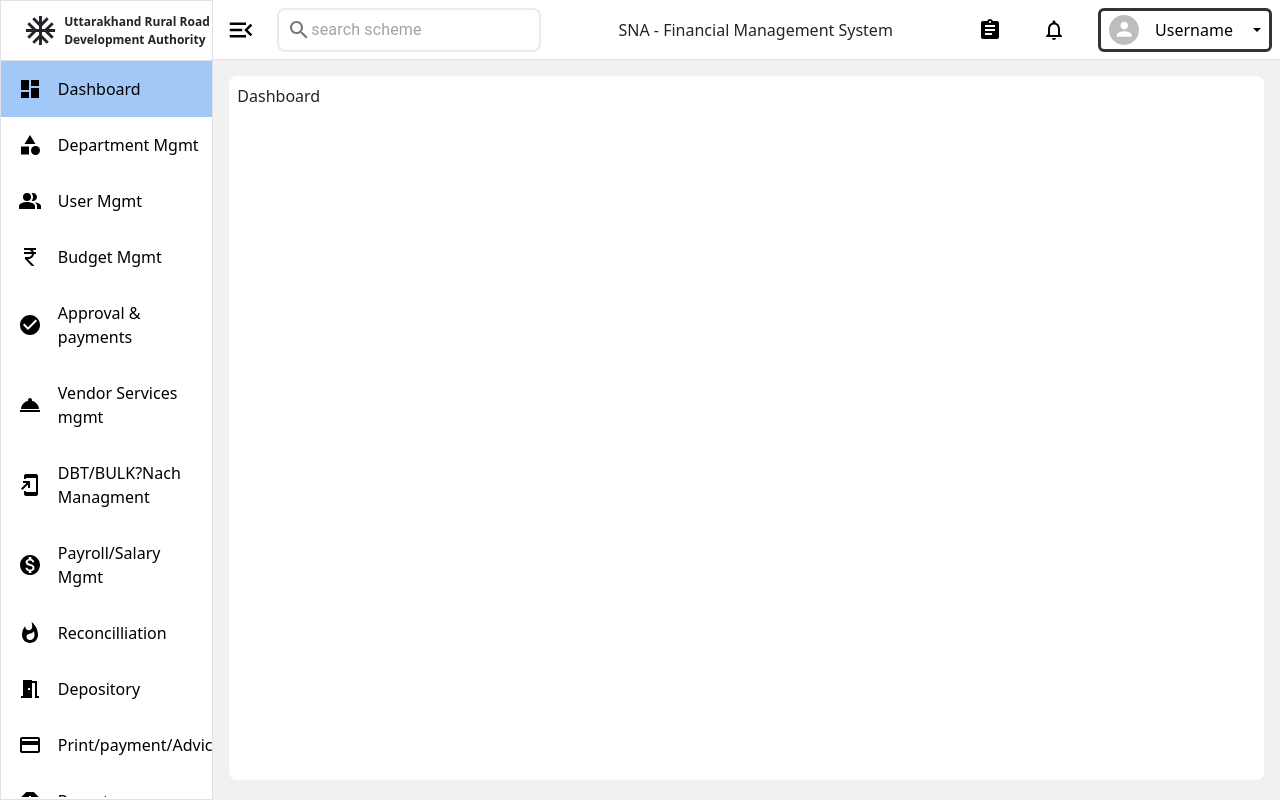
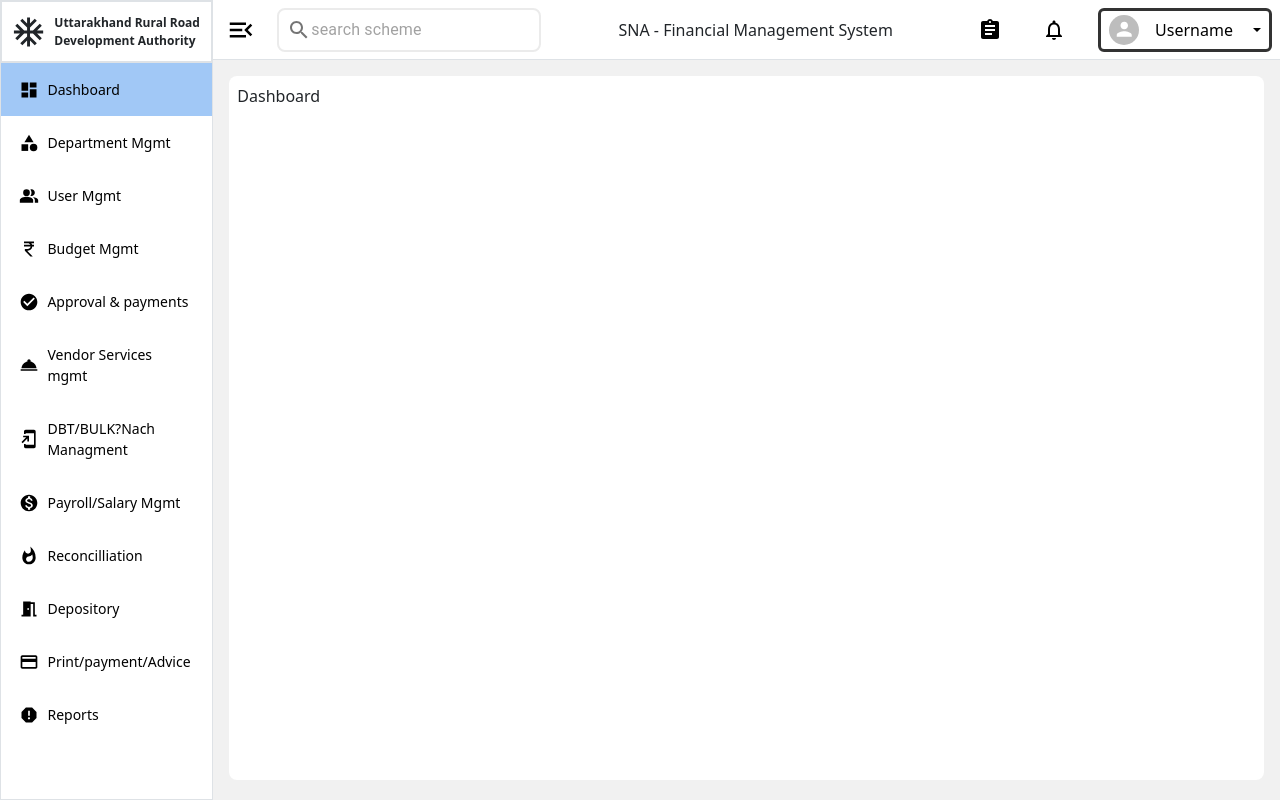
Before and after one commit to NaveenWebDev/newCompanyDashboard, a React (Vite) app: page / in a window 1280 px wide. Built offline with nearby package versions, Linux system fonts and the light colour scheme.

Commit message:
font and allignment issue resolved

```diff
--- a/src/components/Navbar.jsx
+++ b/src/components/Navbar.jsx
@@ -15,7 +15,7 @@ import Fade from "@mui/material/Fade";
 const Navbar = ({ setNavbarMenuValue }) => {
   const [hamberger, setHamberger] = useState(true);
   const [dropdownValue, setDropdownValue] = useState("Username");
-  const [anchorEl, setAnchorEl] = React.useState(null);
+  const [anchorEl, setAnchorEl] = useState(null);
 
   const open = Boolean(anchorEl);
   const handleClick = (event) => {
--- a/src/components/Sidebar.jsx
+++ b/src/components/Sidebar.jsx
@@ -1,93 +1,93 @@
 import React from "react";
 import AcUnitIcon from "@mui/icons-material/AcUnit";
-import ReportIcon from '@mui/icons-material/Report';
-import PaymentIcon from '@mui/icons-material/Payment';
-import DashboardIcon from '@mui/icons-material/Dashboard';
-import CategoryIcon from '@mui/icons-material/Category';
-import PeopleAltIcon from '@mui/icons-material/PeopleAlt';
-import CurrencyRupeeIcon from '@mui/icons-material/CurrencyRupee';
-import CheckCircleIcon from '@mui/icons-material/CheckCircle';
-import RoomServiceIcon from '@mui/icons-material/RoomService';
-MeetingRoomIcon
-import MonetizationOnIcon from '@mui/icons-material/MonetizationOn';
-import WhatshotIcon from '@mui/icons-material/Whatshot';
-import MeetingRoomIcon from '@mui/icons-material/MeetingRoom';
-import AddToHomeScreenIcon from '@mui/icons-material/AddToHomeScreen';
+import ReportIcon from "@mui/icons-material/Report";
+import PaymentIcon from "@mui/icons-material/Payment";
+import DashboardIcon from "@mui/icons-material/Dashboard";
+import CategoryIcon from "@mui/icons-material/Category";
+import PeopleAltIcon from "@mui/icons-material/PeopleAlt";
+import CurrencyRupeeIcon from "@mui/icons-material/CurrencyRupee";
+import CheckCircleIcon from "@mui/icons-material/CheckCircle";
+import RoomServiceIcon from "@mui/icons-material/RoomService";
+MeetingRoomIcon;
+import MonetizationOnIcon from "@mui/icons-material/MonetizationOn";
+import WhatshotIcon from "@mui/icons-material/Whatshot";
+import MeetingRoomIcon from "@mui/icons-material/MeetingRoom";
+import AddToHomeScreenIcon from "@mui/icons-material/AddToHomeScreen";
 import { Link, useLocation } from "react-router-dom";
 
-const Sidebar = ({menu}) => {
+const Sidebar = ({ menu }) => {
   const data = [
     {
       id: 1,
-      icon: <DashboardIcon/>,
+      icon: <DashboardIcon style={{ height: "20px", width: "20px" }} />,
       value: "Dashboard",
-      path:"/"
+      path: "/",
     },
     {
       id: 2,
-      icon: <CategoryIcon/>,
+      icon: <CategoryIcon style={{ height: "20px", width: "20px" }} />,
       value: "Department Mgmt",
-      path:"/department-mgmt"
+      path: "/department-mgmt",
     },
     {
       id: 3,
-      icon: <PeopleAltIcon/>,
+      icon: <PeopleAltIcon style={{ height: "20px", width: "20px" }} />,
       value: "User Mgmt",
-      path:"/user-mgmt"
+      path: "/user-mgmt",
     },
     {
       id: 4,
-      icon: <CurrencyRupeeIcon/>,
+      icon: <CurrencyRupeeIcon style={{ height: "20px", width: "20px" }} />,
       value: "Budget Mgmt",
-      path:"/budget-mgmt"
+      path: "/budget-mgmt",
     },
     {
       id: 5,
-      icon: <CheckCircleIcon/>,
+      icon: <CheckCircleIcon style={{ height: "20px", width: "20px" }} />,
       value: "Approval & payments",
-      path:"/approval-payments"
+      path: "/approval-payments",
     },
     {
       id: 6,
-      icon: <RoomServiceIcon/>,
+      icon: <RoomServiceIcon style={{ height: "20px", width: "20px" }} />,
       value: "Vendor Services mgmt",
-      path:"/vendor-services-mgmt"
+      path: "/vendor-services-mgmt",
     },
     {
       id: 7,
-      icon: <AddToHomeScreenIcon/>,
+      icon: <AddToHomeScreenIcon style={{ height: "20px", width: "20px" }} />,
       value: "DBT/BULK?Nach Managment",
-      path:"/dbt"
+      path: "/dbt",
     },
     {
       id: 8,
-      icon: <MonetizationOnIcon/>,
+      icon: <MonetizationOnIcon style={{ height: "20px", width: "20px" }} />,
       value: "Payroll/Salary Mgmt",
-      path:"/payroll-salary"
+      path: "/payroll-salary",
     },
     {
       id: 9,
-      icon: <WhatshotIcon/>,
+      icon: <WhatshotIcon style={{ height: "20px", width: "20px" }} />,
       value: "Reconcilliation",
-      path:"/reconcilliatoin"
+      path: "/reconcilliatoin",
     },
     {
       id: 10,
-      icon: <MeetingRoomIcon/>,
+      icon: <MeetingRoomIcon style={{ height: "20px", width: "20px" }} />,
       value: "Depository",
-      path:"/depository"
+      path: "/depository",
     },
     {
       id: 11,
-      icon: <PaymentIcon/>,
+      icon: <PaymentIcon style={{ height: "20px", width: "20px" }} />,
       value: "Print/payment/Advice",
-      path:"/print-payment"
+      path: "/print-payment",
     },
     {
       id: 12,
-      icon: <ReportIcon/>,
+      icon: <ReportIcon style={{ height: "20px", width: "20px" }} />,
       value: "Reports",
-      path:"/reports"
+      path: "/reports",
     },
   ];
 
@@ -95,37 +95,46 @@ const Sidebar = ({menu}) => {
 
   return (
     <>
-      <div className="row">
+      <div className="border">
+        <div className="d-flex gap-8px justify-content-center px-3 border-bottom fs-12px fw-600 h-60px overflow-hidden">
+          <div
+            className={`d-flex justify-content-center align-items-center`}
+          >
+            <AcUnitIcon sx={{ width: "35.1px", height: "36px" }} />
+          </div>
+          {menu && (
+            <div
+              className={`${
+                menu ? "opacity-1" : "opacity-0"
+              } col-10 fw-600 fw-bold d-flex align-items-center`}
+            >
+              Uttarakhand Rural Road Development Authority
+            </div>
+          ) }
+        </div>
+      </div>
 
-        <div className="row border-bottom fs-12px fw-600 py-2 ps-4 h-60px overflow-hidden">
-
-            <div className={` ${menu?"col-2":"col-6 rotate"} d-flex justify-content-center align-items-center transition`}>
-                <AcUnitIcon sx={{width:"35px", height:"35px"}} />
-            </div>
-          {
-            menu ?
-          <div className={`${menu?"opacity-1":"opacity-0"} col-10 fw-600 fw-bold ps-2 d-flex align-items-center`}>
-            Uttarakhand Rural Road Development Authority
-          </div> :
-          null
-          }
-
-        </div>
-
-      </div>
-      <div className="row overflow-auto" style={{height:"92vh"}}>
-        <div className="col-12 overflow-auto"  >
-          {
-            data.map((val, ind)=>(
-              <Link to={val?.path} key={val?.id} className={`row px-2 py-3 cursor-pointer hover-bg text-black text-decoration-none ${location.pathname === val?.path ? "active" : null}`}>
-              <span className={` ${menu? "col-3": " col-9"} d-flex justify-content-end pe-3 align-items-center`}> {val?.icon} </span>
-              {
-              menu && <span className="col-9"> {val?.value} </span>
-              }
-
-              </Link>
-            ))
-          }
+      <div
+        className="overflow-auto"
+        style={{ height: "92vh" }}
+      >
+        <div className="overflow-auto w-100">
+          {data.map((val, ind) => (
+            <Link
+              to={val?.path}
+              key={val?.id}
+              className={`d-flex gap-8px justify-content-center px-2 py-3 cursor-pointer hover-bg text-black text-decoration-none ${
+                location.pathname === val?.path ? "active" : null
+              }`}
+            >
+              <span
+                className={`d-flex justify-content-end align-items-center`}
+              >
+                {val?.icon}
+              </span>
+              {menu && <span className="col-9 fs-14px"> {val?.value} </span>}
+            </Link>
+          ))}
         </div>
       </div>
     </>
--- a/src/index.css
+++ b/src/index.css
@@ -10,7 +10,9 @@ body{
 .fs-12px{
     font-size: 12px;
 }
-
+.fs-14px{
+    font-size: 14px;
+}
 .fw-600{
     font-weight: 600;
 }
@@ -30,5 +32,8 @@ body{
     transition: all 0.5s;
 }
 .rotate{
-    rotate: 180deg;
+    rotate: -180deg;
 }
+.gap-8px{
+    gap: 8px;
+}
```
